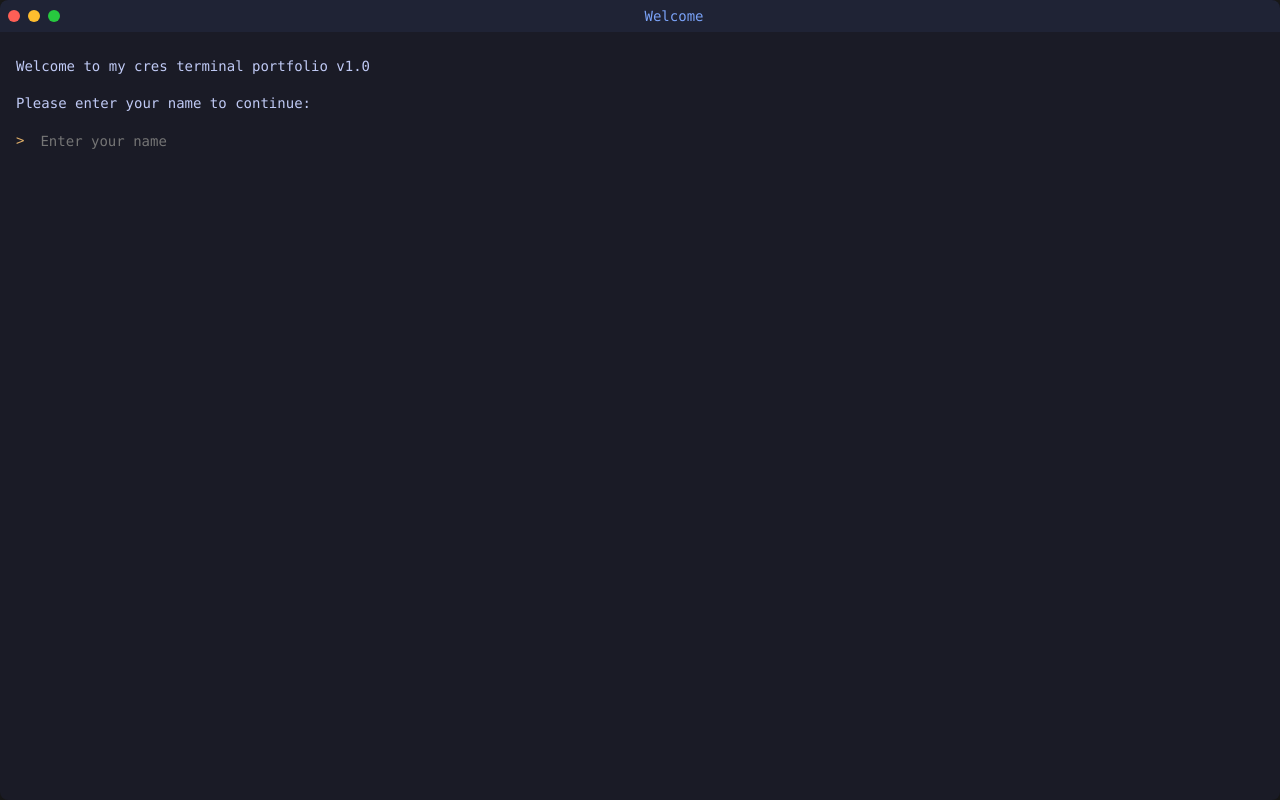
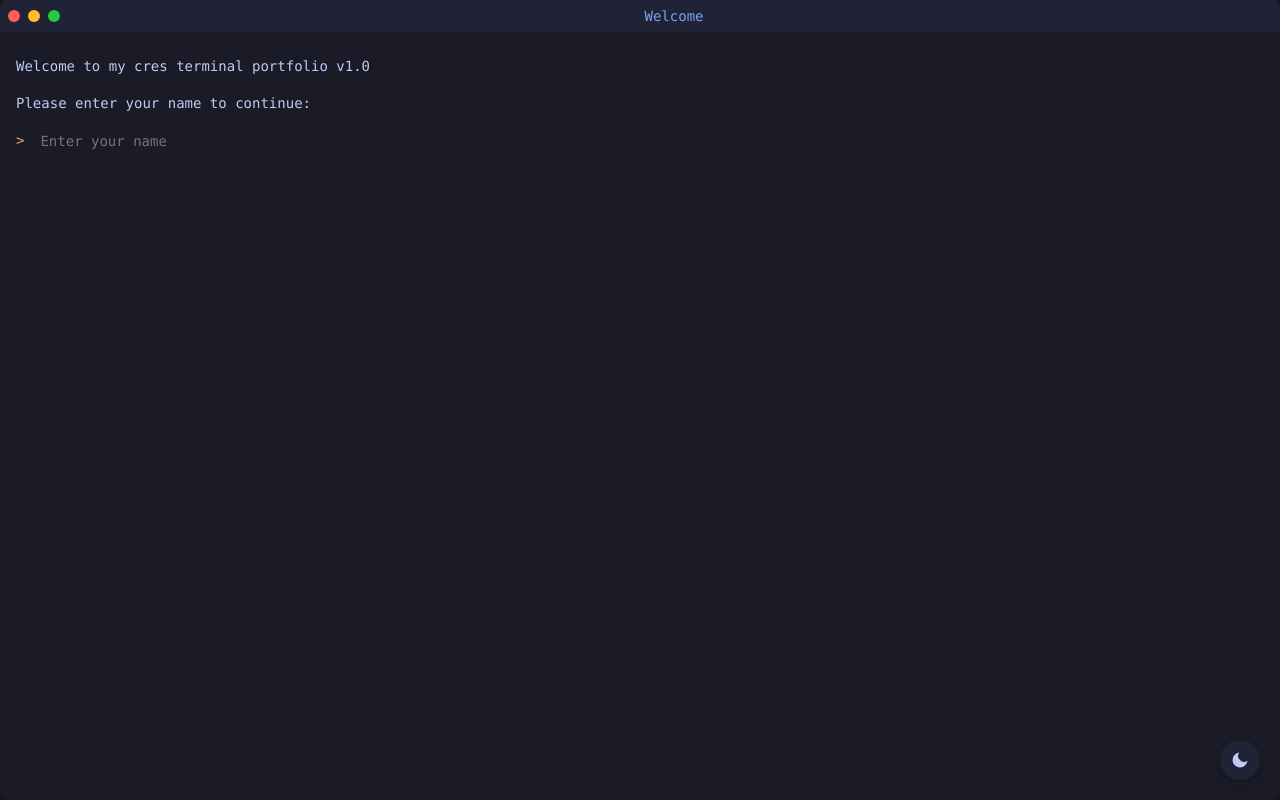
Before and after one commit to vineetrajojha/portfolio-midjourney, a Next.js app in the folder portfolio/: page / in a window 1280 px wide. Built offline with nearby package versions, Linux system fonts and the light colour scheme.

Commit message:
fix: day night mode

```diff
--- a/portfolio/package.json
+++ b/portfolio/package.json
@@ -9,7 +9,7 @@
     "lint": "next lint"
   },
   "dependencies": {
-    "next": "15.2.1",
+    "next": "^15.2.1",
     "react": "^19.0.0",
     "react-dom": "^19.0.0"
   },
--- a/portfolio/src/app/globals.css
+++ b/portfolio/src/app/globals.css
@@ -13,14 +13,20 @@ body {
   max-width: 100vw;
   min-height: 100vh;
   overflow-x: hidden;
-  background-color: #1a1b26;
+  background-color: #ffffff;
   margin: 0;
   padding: 0;
+  transition: background-color 0.3s ease, color 0.3s ease;
 }
 
 body {
+  color: #1a1b26;
+  font-family: 'Menlo', 'Monaco', 'Courier New', monospace;
+}
+
+body.dark {
+  background-color: #1a1b26;
   color: #c0caf5;
-  font-family: 'Menlo', 'Monaco', 'Courier New', monospace;
 }
 
 #root {
@@ -39,3 +45,8 @@ body {
   background: rgba(122, 162, 247, 0.3);
   color: #c0caf5;
 }
+
+.dark ::selection {
+  background: rgba(122, 162, 247, 0.3);
+  color: #c0caf5;
+}
--- a/portfolio/src/components/Terminal.js
+++ b/portfolio/src/components/Terminal.js
@@ -3,13 +3,20 @@ import { useState, useEffect, useRef } from 'react';
 import TerminalPrompt from './TerminalPrompt';
 import TerminalOutput from './TerminalOutput';
 import TerminalLoader from './TerminalLoader';
+import ThemeToggle from './ThemeToggle';
 import styles from './Terminal.module.css';
 import { getSystemInfo } from '../utils/systemInfo';
 
 const Terminal = () => {
   const [loading, setLoading] = useState(true);
+  const [theme, setTheme] = useState(() => {
+    if (typeof window !== 'undefined') {
+      return localStorage.getItem('terminal_theme') || 'dark';
+    }
+    return 'dark';
+  });
   const [history, setHistory] = useState([
-    { type: 'output', text: 'Welcome to my cres terminal portfolio v1.0' },
+    { type: 'output', text: 'cres terminal portfolio v1.0' },
     { type: 'output', text: 'Please enter your name to continue:' }
   ]);
   const [inputValue, setInputValue] = useState('');
@@ -51,6 +58,32 @@ const Terminal = () => {
       setIsInitializing(false);
     }
   }, []);
+
+  // Add theme effect
+  useEffect(() => {
+    if (typeof window === 'undefined') return;
+
+    const root = document.documentElement;
+    localStorage.setItem('terminal_theme', theme);
+
+    if (theme === 'system') {
+      const prefersDark = window.matchMedia('(prefers-color-scheme: dark)').matches;
+      root.classList.toggle('dark', prefersDark);
+    } else {
+      root.classList.toggle('dark', theme === 'dark');
+    }
+
+    // Listen for system theme changes
+    const mediaQuery = window.matchMedia('(prefers-color-scheme: dark)');
+    const handleChange = (e) => {
+      if (theme === 'system') {
+        root.classList.toggle('dark', e.matches);
+      }
+    };
+
+    mediaQuery.addEventListener('change', handleChange);
+    return () => mediaQuery.removeEventListener('change', handleChange);
+  }, [theme]);
 
   // File system structure
   const fileSystem = {
@@ -340,7 +373,7 @@ const Terminal = () => {
 
   return (
     <div
-      className={styles.terminal}
+      className={`${styles.terminal} ${theme === 'light' ? styles.light : ''}`}
       onClick={() => inputRef.current?.focus()}
       ref={terminalRef}
     >
@@ -382,6 +415,7 @@ const Terminal = () => {
           </>
         )}
       </div>
+      <ThemeToggle theme={theme} setTheme={setTheme} />
     </div>
   );
 };
--- a/portfolio/src/components/Terminal.module.css
+++ b/portfolio/src/components/Terminal.module.css
@@ -1,14 +1,14 @@
 .terminal {
     width: 100%;
     height: 100vh;
-    background-color: #1a1b26;
-    color: #c0caf5;
+    background-color: #ffffff;
+    color: #1a1b26;
     font-family: 'Menlo', 'Monaco', 'Courier New', monospace;
     display: flex;
     flex-direction: column;
     overflow: hidden;
     border-radius: 8px;
-    box-shadow: 0 10px 30px rgba(0, 0, 0, 0.3);
+    box-shadow: 0 10px 30px rgba(0, 0, 0, 0.1);
     margin: 0;
     padding: 0;
     position: fixed;
@@ -16,16 +16,28 @@
     left: 0;
     right: 0;
     bottom: 0;
+    transition: background-color 0.3s ease, color 0.3s ease;
+  }
+
+  :global(.dark) .terminal {
+    background-color: #1a1b26;
+    color: #c0caf5;
+    box-shadow: 0 10px 30px rgba(0, 0, 0, 0.3);
   }
 
   .terminalHeader {
-    background-color: #1f2335;
+    background-color: #f5f5f5;
     padding: 8px;
     display: flex;
     align-items: center;
     border-top-left-radius: 8px;
     border-top-right-radius: 8px;
     user-select: none;
+    transition: background-color 0.3s ease;
+  }
+
+  :global(.dark) .terminalHeader {
+    background-color: #1f2335;
   }
 
   .terminalButtons {
@@ -66,6 +78,12 @@
     padding: 16px;
     font-size: 14px;
     line-height: 1.5;
+    background-color: #ffffff;
+    transition: background-color 0.3s ease;
+  }
+
+  :global(.dark) .terminalBody {
+    background-color: #1a1b26;
   }
 
   @media (max-width: 480px) {
@@ -131,11 +149,17 @@
   .terminalInput {
     background: transparent;
     border: none;
-    color: #c0caf5;
+    color: #1a1b26;
     font-family: inherit;
     font-size: inherit;
     outline: none;
     flex-grow: 1;
+    caret-color: #1a1b26;
+    transition: color 0.3s ease, caret-color 0.3s ease;
+  }
+
+  :global(.dark) .terminalInput {
+    color: #c0caf5;
     caret-color: #ffffff;
   }
 
--- /dev/null
+++ b/portfolio/src/components/ThemeToggle.js
@@ -0,0 +1,72 @@
+import React, { useState, useCallback } from 'react';
+import styles from './ThemeToggle.module.css';
+
+const ThemeToggle = ({ theme, setTheme }) => {
+  const [showTooltip, setShowTooltip] = useState(false);
+
+  const toggleTheme = useCallback(() => {
+    const themes = ['light', 'dark', 'system'];
+    const currentIndex = themes.indexOf(theme);
+    const nextIndex = (currentIndex + 1) % themes.length;
+    setTheme(themes[nextIndex]);
+
+    // Handle tooltip
+    if (showTooltip) return; // Prevent multiple tooltips
+    setShowTooltip(true);
+    const timer = setTimeout(() => setShowTooltip(false), 1500);
+    return () => clearTimeout(timer);
+  }, [theme, setTheme, showTooltip]);
+
+  const getIcon = useCallback(() => {
+    switch (theme) {
+      case 'light':
+        return (
+          <svg width="20" height="20" viewBox="0 0 24 24" fill="none" stroke="currentColor" strokeWidth="2" strokeLinecap="round" strokeLinejoin="round">
+            <circle cx="12" cy="12" r="5"/>
+            <line x1="12" y1="1" x2="12" y2="3"/>
+            <line x1="12" y1="21" x2="12" y2="23"/>
+            <line x1="4.22" y1="4.22" x2="5.64" y2="5.64"/>
+            <line x1="18.36" y1="18.36" x2="19.78" y2="19.78"/>
+            <line x1="1" y1="12" x2="3" y2="12"/>
+            <line x1="21" y1="12" x2="23" y2="12"/>
+            <line x1="4.22" y1="19.78" x2="5.64" y2="18.36"/>
+            <line x1="18.36" y1="5.64" x2="19.78" y2="4.22"/>
+          </svg>
+        );
+      case 'dark':
+        return (
+          <svg width="20" height="20" viewBox="0 0 24 24" fill="currentColor" stroke="none">
+            <path d="M21 12.79A9 9 0 1111.21 3 7 7 0 0021 12.79z"/>
+          </svg>
+        );
+      case 'system':
+      default:
+        return (
+          <svg width="20" height="20" viewBox="0 0 24 24" fill="none" stroke="currentColor" strokeWidth="2" strokeLinecap="round" strokeLinejoin="round">
+            <rect x="4" y="4" width="16" height="12" rx="2"/>
+            <path d="M8 18h8"/>
+            <path d="M12 15v3"/>
+          </svg>
+        );
+    }
+  }, [theme]);
+
+  return (
+    <div className={styles.themeToggleContainer}>
+      <button
+        className={`${styles.themeToggle} ${theme === 'light' ? styles.light : ''}`}
+        onClick={toggleTheme}
+        aria-label={`Switch to ${theme === 'light' ? 'dark' : theme === 'dark' ? 'system' : 'light'} mode`}
+      >
+        {getIcon()}
+      </button>
+      {showTooltip && (
+        <div className={styles.tooltip}>
+          {theme.charAt(0).toUpperCase() + theme.slice(1)} Mode
+        </div>
+      )}
+    </div>
+  );
+};
+
+export default ThemeToggle;
--- /dev/null
+++ b/portfolio/src/components/ThemeToggle.module.css
@@ -0,0 +1,102 @@
+.themeToggleContainer {
+  position: fixed;
+  bottom: 20px;
+  right: 20px;
+  z-index: 1000;
+}
+
+.themeToggle {
+  width: 40px;
+  height: 40px;
+  border-radius: 50%;
+  background-color: #1f2335;
+  border: none;
+  cursor: pointer;
+  display: flex;
+  align-items: center;
+  justify-content: center;
+  color: #c0caf5;
+  transition: all 0.3s ease;
+  box-shadow: 0 2px 10px rgba(0, 0, 0, 0.2);
+}
+
+.themeToggle:hover {
+  transform: scale(1.1);
+  background-color: #2f334d;
+}
+
+.themeToggle:active {
+  transform: scale(0.95);
+}
+
+.themeToggle svg {
+  transition: transform 0.5s ease;
+}
+
+.themeToggle:hover svg {
+  transform: rotate(30deg);
+}
+
+/* Light theme styles */
+.light {
+  background-color: #ffffff;
+  color: #1a1b26;
+  box-shadow: 0 2px 10px rgba(0, 0, 0, 0.1);
+}
+
+.light:hover {
+  background-color: #f0f0f0;
+}
+
+/* Tooltip styles */
+.tooltip {
+  position: absolute;
+  bottom: 100%;
+  right: 0;
+  margin-bottom: 8px;
+  padding: 6px 12px;
+  background-color: #1f2335;
+  color: #c0caf5;
+  border-radius: 4px;
+  font-size: 14px;
+  white-space: nowrap;
+  box-shadow: 0 2px 10px rgba(0, 0, 0, 0.2);
+  animation: fadeInOut 1.5s ease forwards;
+}
+
+@keyframes fadeInOut {
+  0% {
+    opacity: 0;
+    transform: translateY(10px);
+  }
+  15% {
+    opacity: 1;
+    transform: translateY(0);
+  }
+  85% {
+    opacity: 1;
+    transform: translateY(0);
+  }
+  100% {
+    opacity: 0;
+    transform: translateY(-10px);
+  }
+}
+
+/* Mobile styles */
+@media (max-width: 768px) {
+  .themeToggleContainer {
+    bottom: 15px;
+    right: 15px;
+  }
+
+  .themeToggle {
+    width: 35px;
+    height: 35px;
+  }
+
+  .tooltip {
+    font-size: 12px;
+    padding: 4px 8px;
+  }
+}
```
Also changed, not shown: 1 other file (tests, documents, lock files or other folders).
